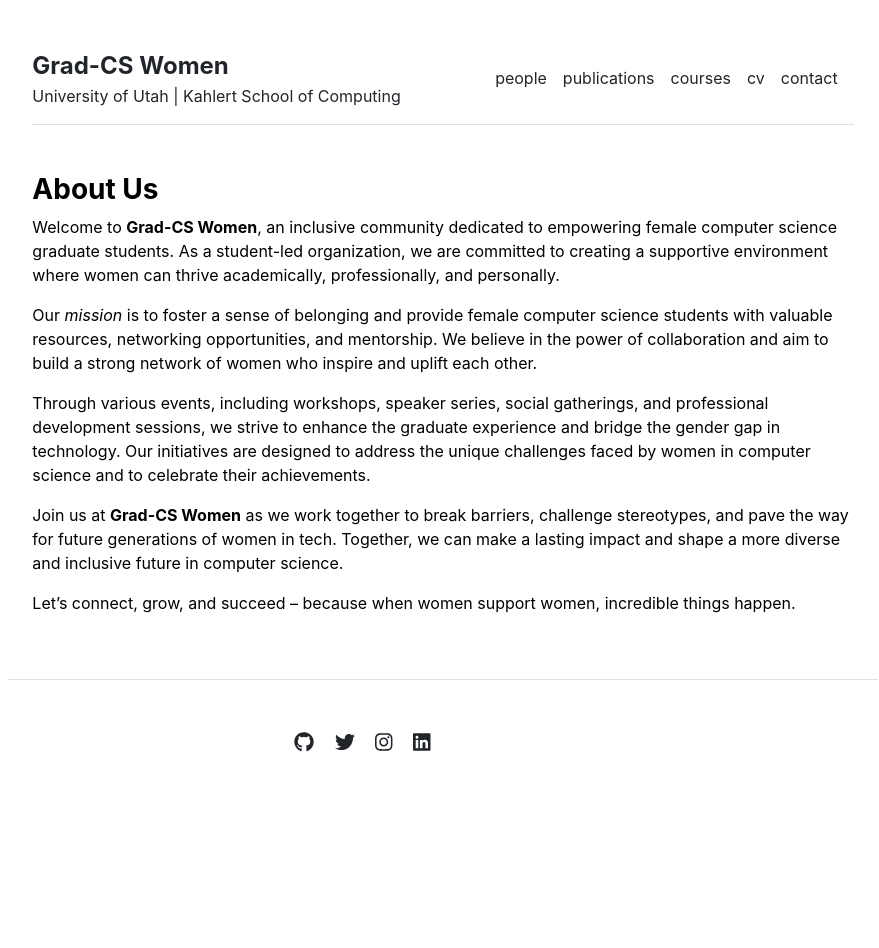
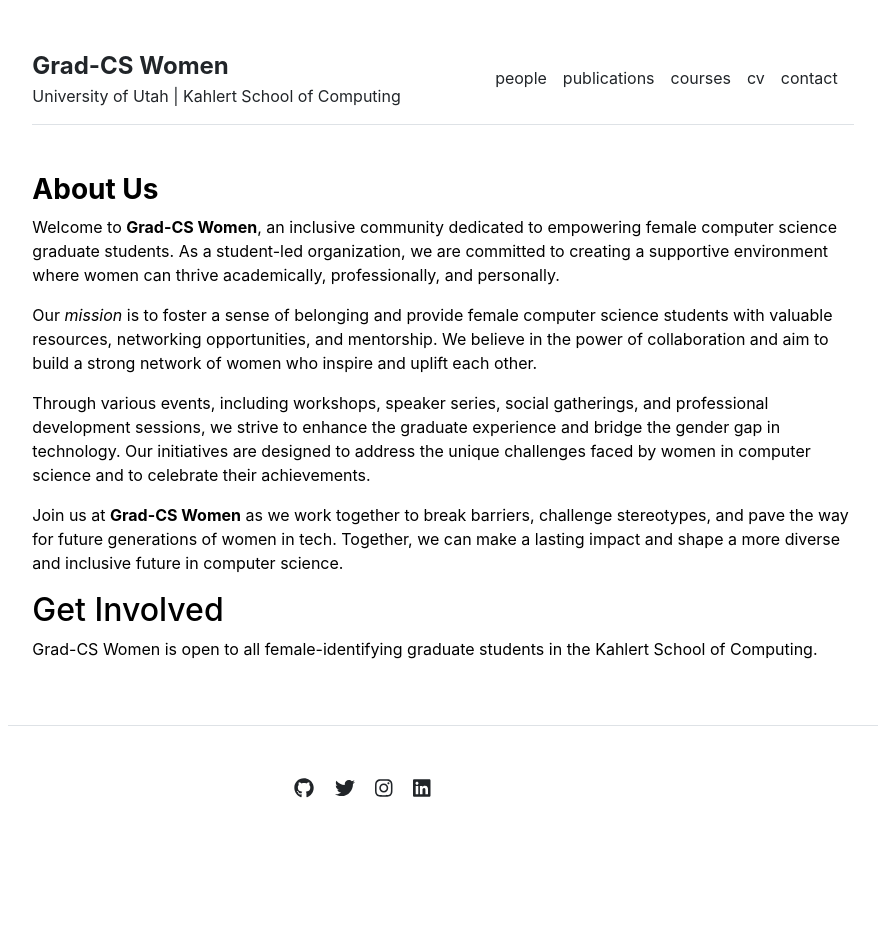
Before and after one commit to gradCSwomen-utah/gradCSwomen-utah.github.io, a Jekyll site: the page built from index.md, in a window 1280 px wide. Shown: the whole page, without its empty margins (197-1076 px from the left). Built offline with Jekyll 4.4.1, drawn with Linux system fonts in a browser that asks for light colours; before the commit the page ends 902 px from its top, so only the background shows below that.

Commit message:
Update index.md

```diff
--- a/index.md
+++ b/index.md
@@ -11,4 +11,5 @@
 
 Join us at **Grad-CS Women** as we work together to break barriers, challenge stereotypes, and pave the way for future generations of women in tech. Together, we can make a lasting impact and shape a more diverse and inclusive future in computer science.
 
-Let's connect, grow, and succeed – because when women support women, incredible things happen.
+## Get Involved
+Grad-CS Women is open to all female-identifying graduate students in the Kahlert School of Computing.
```
